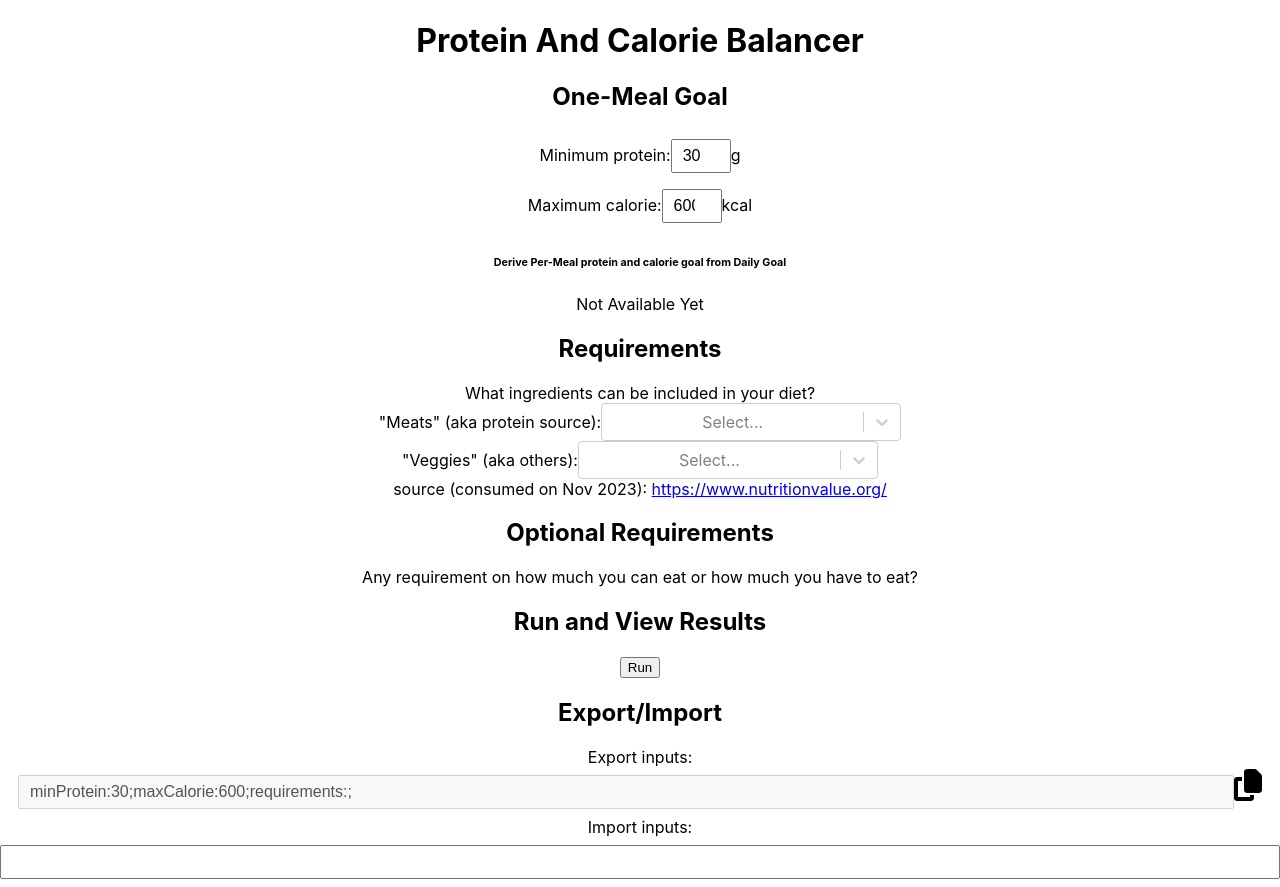
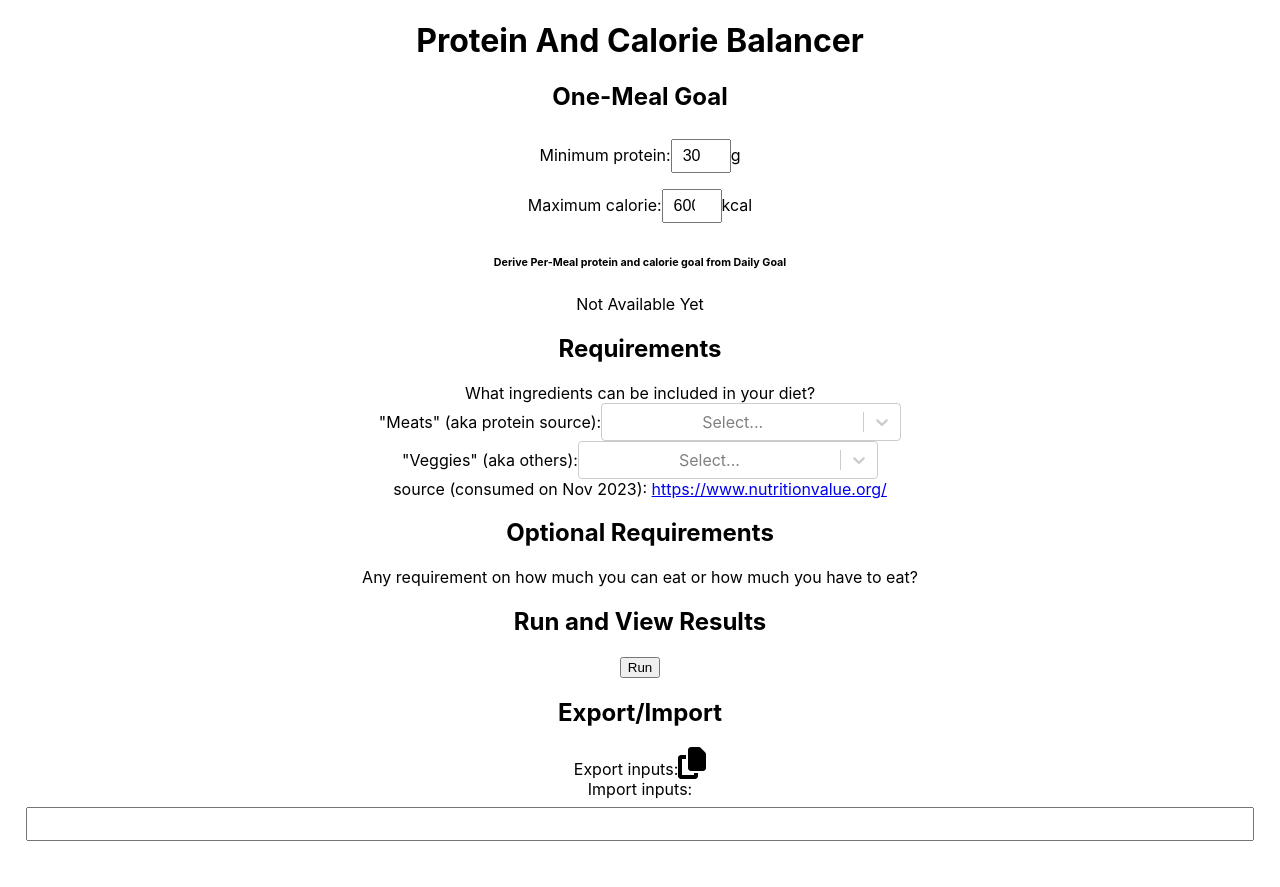
Before and after one commit to harumhl/protein-and-calorie-balancer, a React app: page / in a window 1280 px wide. After the commit the page ends 849 px from the top, so only its background shows below. Built offline with nearby package versions, Linux system fonts and the light colour scheme.

Commit message:
not showing export result right away

```diff
--- a/src/App.js
+++ b/src/App.js
@@ -411,27 +411,21 @@ function App() {
       <div>
         <h2>Export/Import</h2>
         Export inputs:
-        <input
-          disabled
-          type="text"
-          style={{ width: "95%" }}
-          id="export-input"
-          value={handleExportImport("export")}
-        ></input>
         <FontAwesomeIcon
           icon={faCopy}
           size="2x"
           style={{ cursor: "pointer" }}
           onClick={() => {
-            const content = document.getElementById("export-input").value;
+            const content = handleExportImport("export");
             navigator.clipboard.writeText(content);
           }}
+          title="Click to copy"
         />
         <br />
         Import inputs:
         <input
           type="text"
-          style={{ width: "100%" }}
+          style={{ width: "96%" }}
           onChange={(e) => handleExportImport("import", e.target.value)}
         ></input>
       </div>
```
